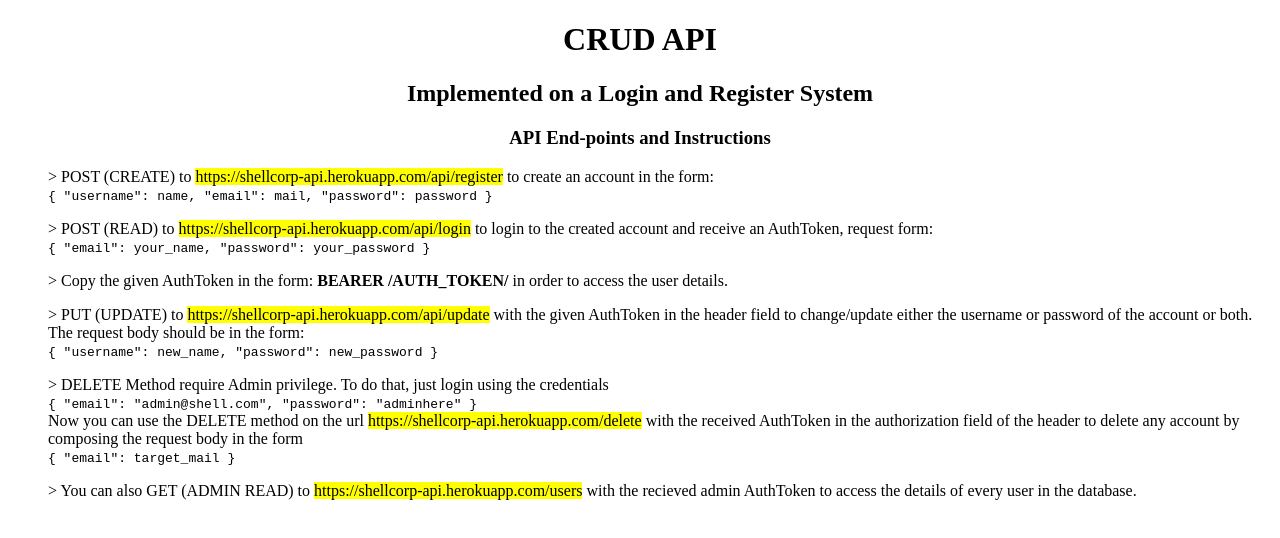
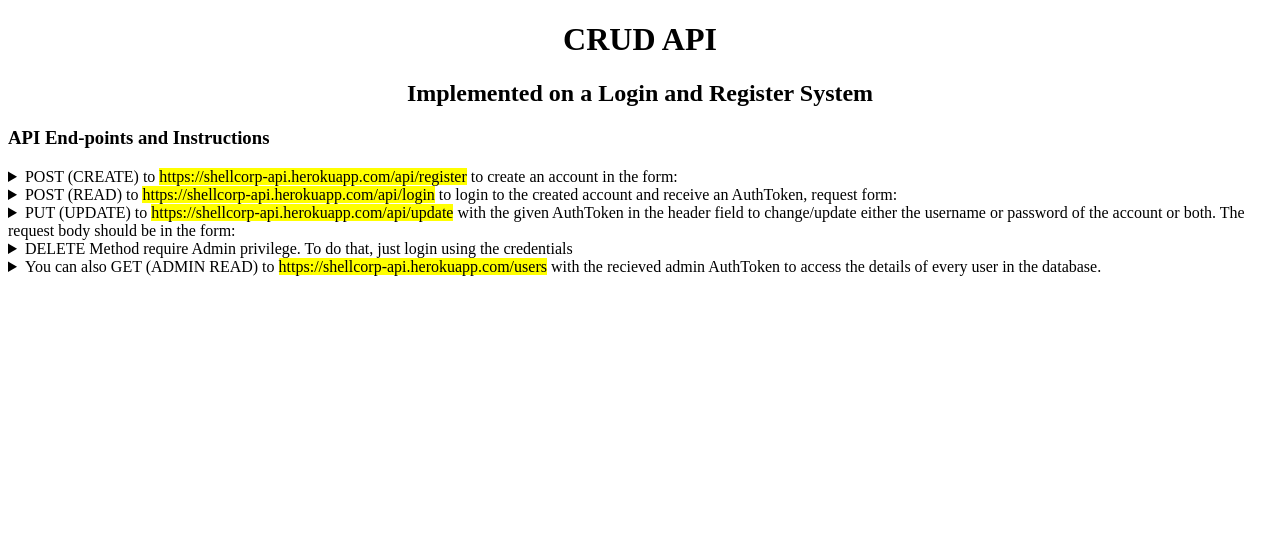
Before and after one commit to mo-shaz/REST-API, a website: page index.html in a window 1280 px wide. Drawn offline with Linux system fonts and the light colour scheme.

Commit message:
shell-changes again

```diff
--- a/index.html
+++ b/index.html
@@ -4,47 +4,64 @@
     <body>
         <h1><center>CRUD API</center></h1>
         <h2><center>Implemented on a Login and Register System</center></h2>
-        <h3><center>API End-points and Instructions</center></h3>
+        <h3>API End-points and Instructions</h3>
         <section>
-            <ul>> POST (CREATE) to <mark>https://shellcorp-api.herokuapp.com/api/register</mark> to create an account in the form:<br>
+
+            <details>
+                <summary> POST (CREATE) to <mark>https://shellcorp-api.herokuapp.com/api/register</mark> to create an account in the form:</summary>
+                <p>
+                {<br>
+                "username": name,<br>
+                "email": mail,<br>
+                "password": password<br>
+                }
+                </p>
+            </details>
+
+                <details>
+                    <summary> POST (READ) to <mark>https://shellcorp-api.herokuapp.com/api/login</mark> to login to the created account and receive an AuthToken, request form:</summary>
+                    <p>
+                    <code>
+                    {<br>
+                    "email": your_name,<br>
+                    "password": your_password<br>
+                    }
+                    </code>
+                    </p>
+                    <p> Copy the given AuthToken in the form: <strong>BEARER /AUTH_TOKEN/</strong>. This is needed for later use. </p>
+                </details>
+
+                <details>
+                    <summary> PUT (UPDATE) to <mark>https://shellcorp-api.herokuapp.com/api/update</mark> with the given AuthToken in the header field to change/update either the username or password of the account or both. The request body should be in the form:</summary>
+                <p>
                 <code>
-                {
-                "username": name,
-                "email": mail,
-                "password": password
+                {<br>
+                "username": new_name,<br>
+                "password": new_password<br>
                 }
-                </code> </ul>
-                <ul>> POST (READ) to <mark>https://shellcorp-api.herokuapp.com/api/login</mark> to login to the created account and receive an AuthToken, request form:<br>
+                </code>
+                </p>
+                </details>
+
+                <details>
+                    <summary> DELETE Method require Admin privilege. To do that, just login using the credentials </summary>
+                <p>
                 <code>
-                {
-                "email": your_name,
-                "password": your_password
+                {<br>
+                "email": "admin@shell.com",<br>
+                "password": "adminhere"<br>
                 }
-                </code></ul>
-            <ul>> Copy the given AuthToken in the form: <strong>BEARER /AUTH_TOKEN/</strong> in order to access the user details. </ul>
-            <ul>> PUT (UPDATE) to <mark>https://shellcorp-api.herokuapp.com/api/update</mark> with the given AuthToken in the header field to change/update either the username or password of the account or both. The request body should be in the form:<br>
+                </code>
+                <p> Use DELETE method on the url <mark>https://shellcorp-api.herokuapp.com/delete</mark> with the received AuthToken in the authorization field of the header to delete any account by composing the request body in the form <br>
             <code>
-                {
-                "username": new_name,
-                "password": new_password
+                {<br>
+                "email": target_mail<br>
                 }
-            </code>
-            </ul>
-            <ul>> DELETE Method require Admin privilege. To do that, just login using the credentials <br>
-            <code>
-                {
-                "email": "admin@shell.com",
-                "password": "adminhere"
-                }
-            </code> <br>
-            Now you can use the DELETE method on the url <mark>https://shellcorp-api.herokuapp.com/delete</mark> with the received AuthToken in the authorization field of the header to delete any account by composing the request body in the form <br>
-            <code>
-                {
-                "email": target_mail
-                }
-            </code>
-            </ul>
-            <ul>> You can also GET (ADMIN READ) to <mark>https://shellcorp-api.herokuapp.com/users</mark> with the recieved admin AuthToken to access the details of every user in the database. </ul>
+            </code></p>
+            </details>
+            <details>
+                <summary> You can also GET (ADMIN READ) to <mark>https://shellcorp-api.herokuapp.com/users</mark> with the recieved admin AuthToken to access the details of every user in the database.</summary>
+                    </details>
         </section>
     </body>
 </html>
```
